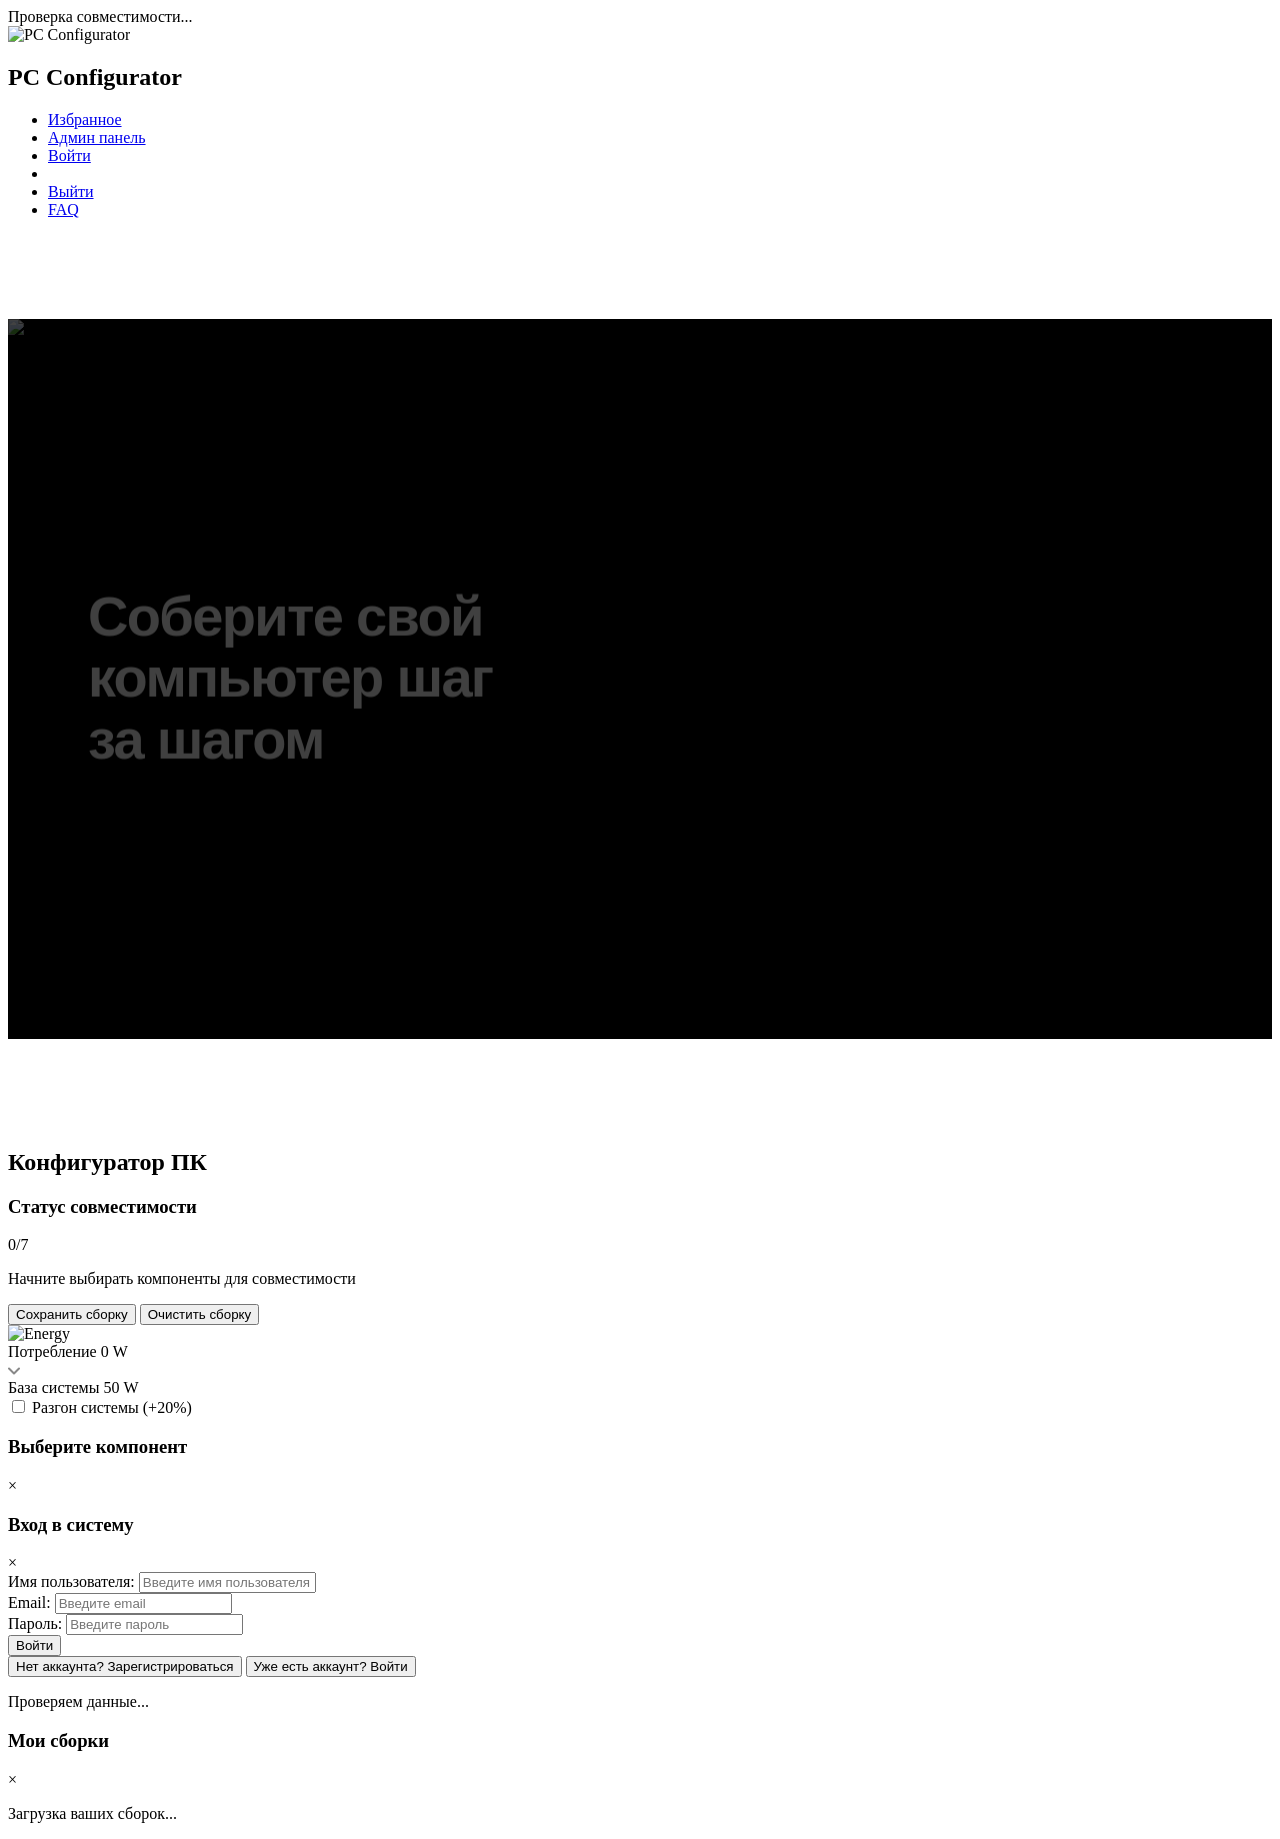
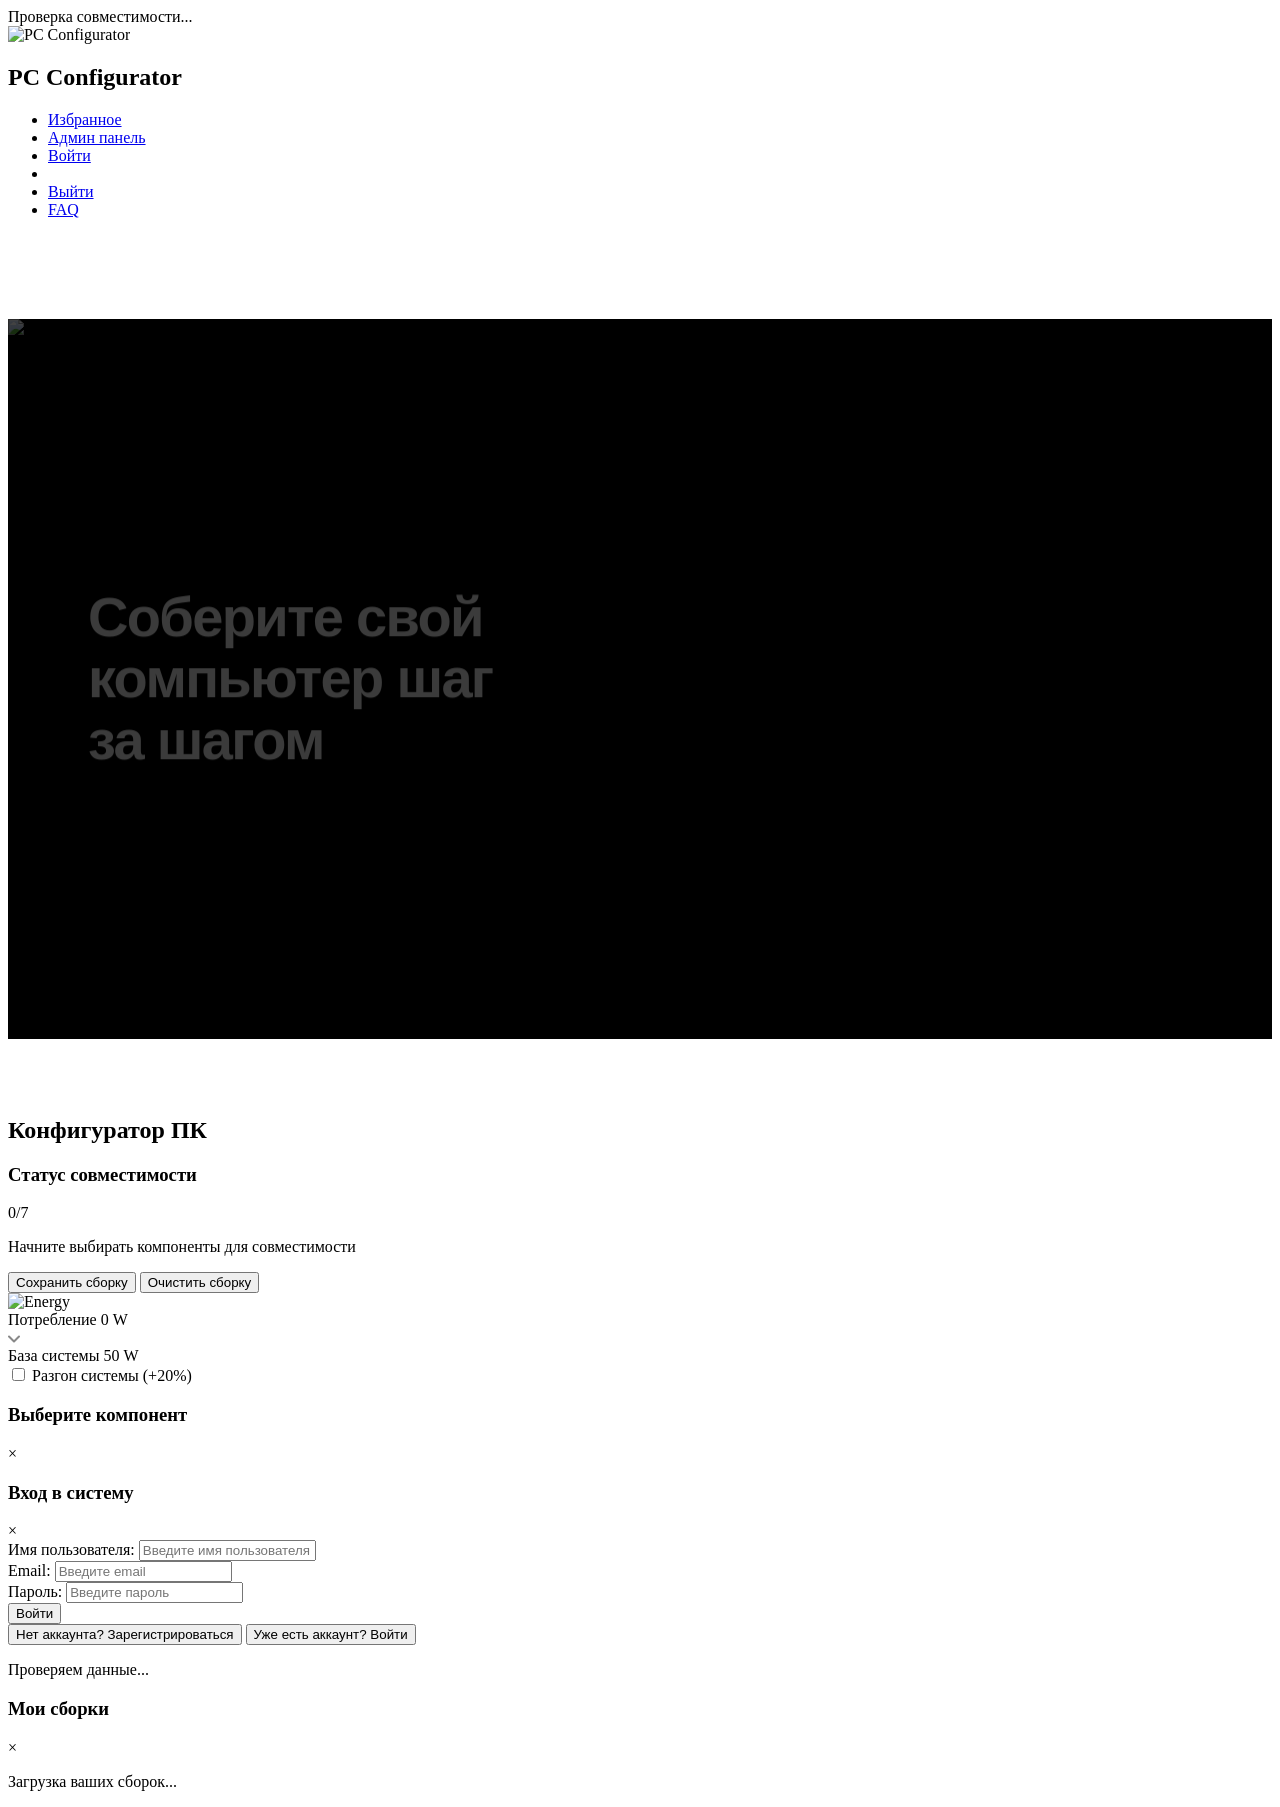

UpdateFinal

--- a/css/components/hero.css
+++ b/css/components/hero.css
@@ -468,15 +468,50 @@
 }
 
 .slogan-divider {
-    width: 100%;
-    height: 80px;
-    background: black;
+    display: flex;
+    justify-content: center;
+    align-items: center;
+    gap: 40px; 
+    padding: 20px 0;
+    box-sizing: border-box;
+}
+
+.slogan-divider .slogan-text {
+    margin: 0;
+}
+
+.slogan-filters {
     display: flex;
     align-items: center;
-    justify-content: center;
-    margin-top: 10px;
-    opacity: 0;
-    animation: fadeIn 0.5s ease-out 2.2s forwards;
+    gap: 20px; 
+}
+
+.slogan-filters .filter-group {
+    display: flex;
+    align-items: center;
+    gap: 8px; 
+}
+
+.slogan-filters .filter-group label {
+    color: #888;
+    font-size: 14px;
+}
+
+.slogan-filters .filter-group select {
+    padding: 6px 10px;
+    background: #1e1e1e;
+    color: #fff;
+    border: 1px solid #333;
+    border-radius: 4px;
+    cursor: pointer;
+    font-family: inherit;
+    font-size: 14px;
+    transition: border-color 0.2s ease;
+}
+
+.slogan-filters .filter-group select:focus {
+    border-color: #555;
+    outline: none;
 }
 
 @keyframes fadeIn {
